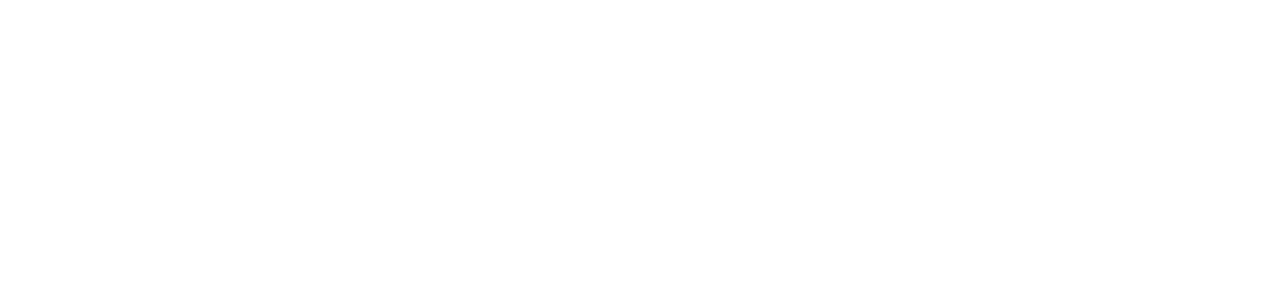
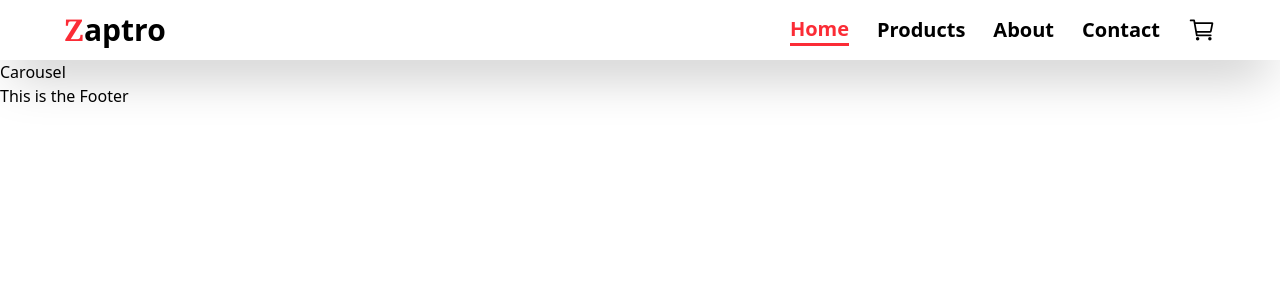
Before and after one commit to Parvesh-ops/ZAPTRO, a React (Vite) app: page / in a window 1280 px wide. Shown: the top 300 px of the page. Built offline with nearby package versions, Linux system fonts and the light colour scheme.

Commit message:
Makinng Header

```diff
--- /dev/null
+++ b/Layout.tsx
@@ -0,0 +1,16 @@
+import { Outlet } from "react-router-dom"
+import Header from './src/components/Header/Header'
+import Footer from './src/components/Footer/Footer'
+
+
+const Layout = () => {
+  return (
+    <div>
+      <Header />
+      <Outlet />
+      <Footer />
+    </div>
+  )
+}
+
+export default Layout
--- a/package.json
+++ b/package.json
@@ -14,6 +14,7 @@
     "axios": "^1.13.2",
     "react": "^19.2.0",
     "react-dom": "^19.2.0",
+    "react-icons": "^5.5.0",
     "react-router-dom": "^7.12.0",
     "tailwindcss": "^4.1.18"
   },
--- a/src/App.tsx
+++ b/src/App.tsx
@@ -1,10 +1,39 @@
+import { createBrowserRouter, RouterProvider } from "react-router-dom"
+import Layout from '../Layout'
+import Home from "./pages/Home"
+import Products from "./pages/Products"
+import About from "./pages/About"
+import Contact from "./pages/Contact"
 
 
 const App = () => {
+const router = createBrowserRouter([
+  {
+    path: "/",
+    element: <Layout />,
+    children: [
+      {
+        path: "/",
+        element: <Home />
+      },
+      {
+        path: "/products",
+        element: <Products />
+      },
+      {
+        path: "/about",
+        element: <About />
+      },
+      {
+        path: "/contact",
+        element: <Contact />
+      },
+    ]}
+])
   return (
-    <div>
-
-    </div>
+    <>
+ <RouterProvider router={router} />
+    </>
   )
 }
 
--- /dev/null
+++ b/src/components/Carousel/Carousel.tsx
@@ -0,0 +1,11 @@
+
+
+const Carousel = () => {
+  return (
+    <div>
+      Carousel
+    </div>
+  )
+}
+
+export default Carousel
--- /dev/null
+++ b/src/components/Footer/Footer.tsx
@@ -0,0 +1,11 @@
+
+
+const Footer = () => {
+  return (
+    <div>
+      <h1>This is the Footer</h1>
+    </div>
+  )
+}
+
+export default Footer
--- /dev/null
+++ b/src/components/Header/Header.tsx
@@ -0,0 +1,38 @@
+import { IoCartOutline } from 'react-icons/io5'
+import { Link, NavLink } from 'react-router-dom'
+
+
+const Header = () => {
+
+    return (
+        <div className='bg-white py-3 shadow-2xl px-4 md:px-0'>
+            <div className='max-w-6xl mx-auto flex justify-between items-center'>
+                {/* logo section */}
+                <div className='flex gap-7 items-center'>
+                    <Link to={'/'}><h1 className='font-bold text-3xl'><span className='text-red-500 font-serif'>Z</span>aptro</h1></Link>
+                    <div className='md:flex gap-1 cursor-pointer text-gray-700 items-center hidden'>
+
+                    </div>
+
+                </div>
+                {/* menu section */}
+                <nav className='flex gap-7 items-center'>
+                    <ul className='md:flex gap-7 items-center text-xl font-semibold hidden'>
+                        <NavLink to={'/'} className={({ isActive }) => `${isActive ? "border-b-3 transition-all border-red-500 text-red-500" : "text-black"} cursor-pointer`}><li>Home</li></NavLink>
+                        <NavLink to={"/products"} className={({ isActive }) => `${isActive ? "border-b-3 transition-all border-red-500 text-red-500" : "text-black"} cursor-pointer`}><li>Products</li></NavLink>
+                        <NavLink to={"/about"} className={({ isActive }) => `${isActive ? "border-b-3 transition-all border-red-500 text-red-500" : "text-black"} cursor-pointer`}><li>About</li></NavLink>
+                        <NavLink to={"/contact"} className={({ isActive }) => `${isActive ? "border-b-3 transition-all border-red-500 text-red-500" : "text-black"} cursor-pointer`}><li>Contact</li></NavLink>
+                    </ul>
+                    <Link to={'/cart'} className='relative'>
+                        <IoCartOutline className='h-7 w-7' />
+                        <span className='bg-red-500 px-2 rounded-full absolute -top-3 -right-3 text-white'></span>
+                    </Link>
+
+
+                </nav>
+            </div>
+        </div>
+    )
+}
+
+export default Header
--- /dev/null
+++ b/src/pages/About.tsx
@@ -0,0 +1,11 @@
+
+
+const About = () => {
+  return (
+    <div>
+      <h1>About Page</h1>
+    </div>
+  )
+}
+
+export default About
--- /dev/null
+++ b/src/pages/Contact.tsx
@@ -0,0 +1,11 @@
+
+
+const Contact = () => {
+  return (
+    <div>
+      <h1>Contact Page</h1>
+    </div>
+  )
+}
+
+export default Contact
--- /dev/null
+++ b/src/pages/Home.tsx
@@ -0,0 +1,12 @@
+import Carousel from "../components/Carousel/Carousel"
+
+
+const Home = () => {
+  return (
+    <div>
+      <Carousel />
+    </div>
+  )
+}
+
+export default Home
--- /dev/null
+++ b/src/pages/Products.tsx
@@ -0,0 +1,10 @@
+
+const Products = () => {
+  return (
+    <div>
+      <h1>Products Page</h1>
+    </div>
+  )
+}
+
+export default Products
```
Also changed, not shown: 1 other file (tests, documents, lock files or other folders).
